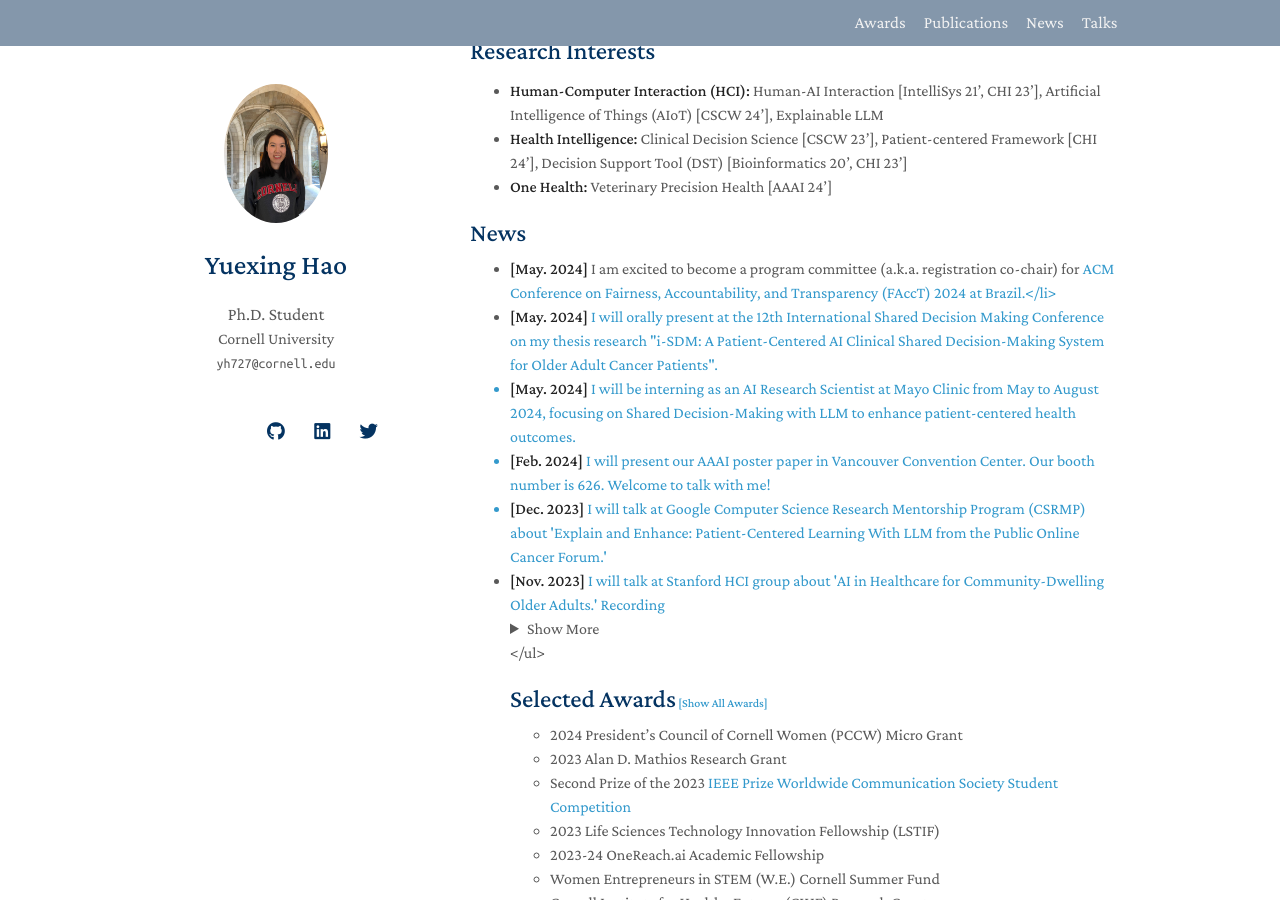
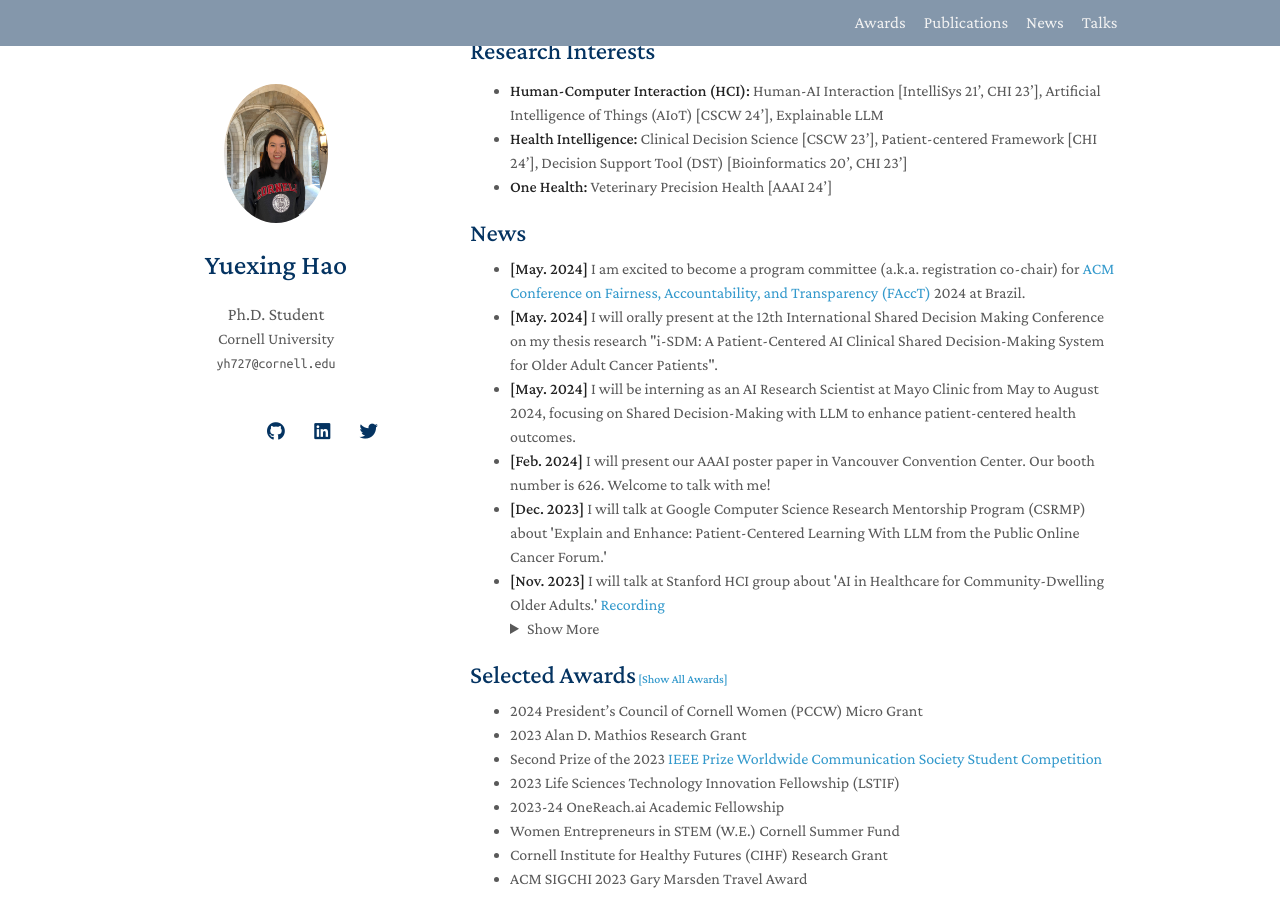
Before and after one commit to YuexingHao/Yuexing-Hao, a Jekyll site: the page built from index.md, in a window 1280 px wide and 900 px high, scrolled down 300 px. Built offline with Jekyll 4.4.1, drawn with Linux system fonts in a browser that asks for light colours; nearby versions of some CDN libraries; a style sheet for code colours, icons or effects is not loaded; our own code applies the rules of GitHub Pages for plain Markdown files; some of the changed text lies outside the part shown.

Commit message:
Update news.md

```diff
--- a/_includes/news.md
+++ b/_includes/news.md
@@ -1,7 +1,7 @@
 <h2 id="news" style="margin: 20px 0px 10px;">News</h2>
 
 <ul>
-  <li><strong>[May. 2024]</strong> I am excited to become a program committee (a.k.a. registration co-chair) for <a href="https://facctconference.org/2024/committees"> ACM Conference on Fairness, Accountability, and Transparency (FAccT) 2024 at Brazil.</li>
+  <li><strong>[May. 2024]</strong> I am excited to become a program committee (a.k.a. registration co-chair) for <a href="https://facctconference.org/2024/committees"> ACM Conference on Fairness, Accountability, and Transparency (FAccT) </a> 2024 at Brazil.</li>
 <li><strong>[May. 2024]</strong> I will orally present at the 12th International Shared Decision Making Conference on my thesis research "i-SDM: A Patient-Centered AI Clinical Shared Decision-Making System for Older Adult Cancer Patients".</li>
 <li><strong>[May. 2024]</strong> I will be interning as an AI Research Scientist at Mayo Clinic from May to August 2024, focusing on Shared Decision-Making with LLM to enhance patient-centered health outcomes.</li>
 <li><strong>[Feb. 2024]</strong> I will present our AAAI poster paper in Vancouver Convention Center. Our booth number is 626. Welcome to talk with me!</li>
```
